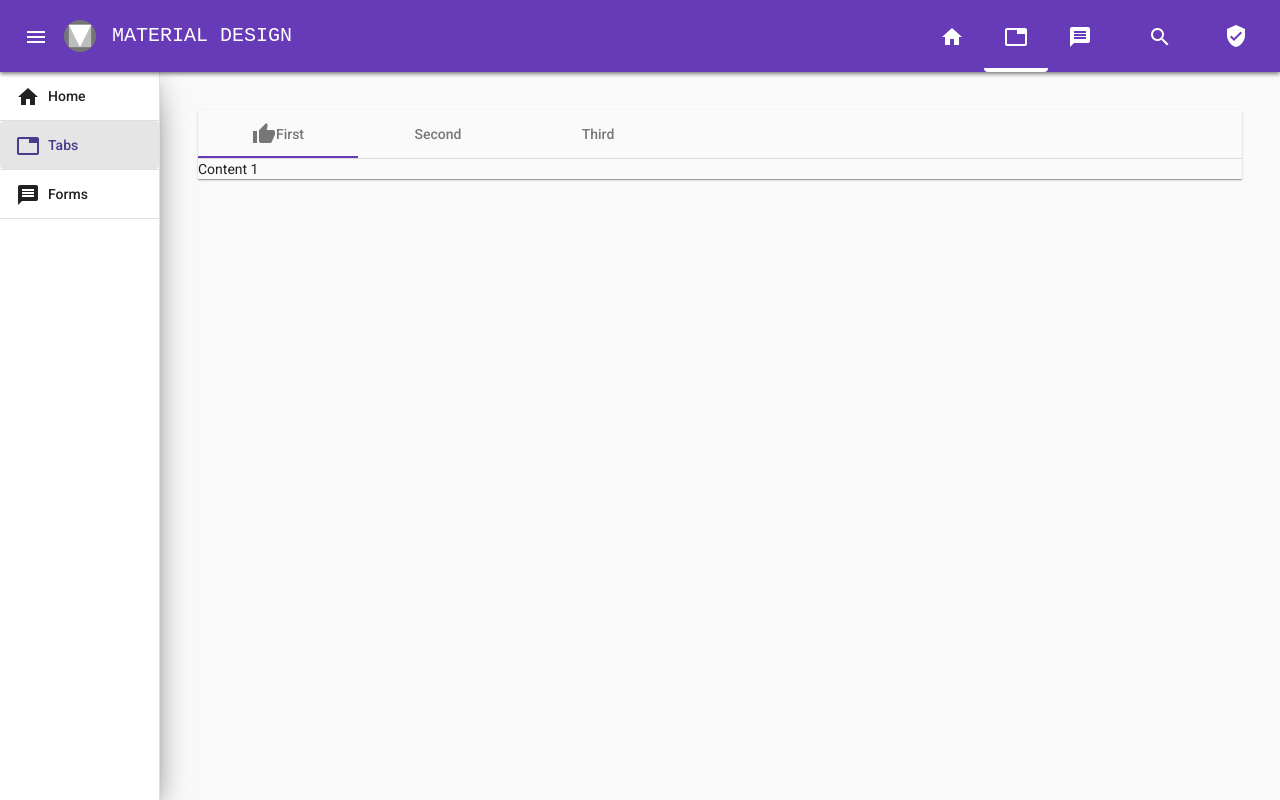
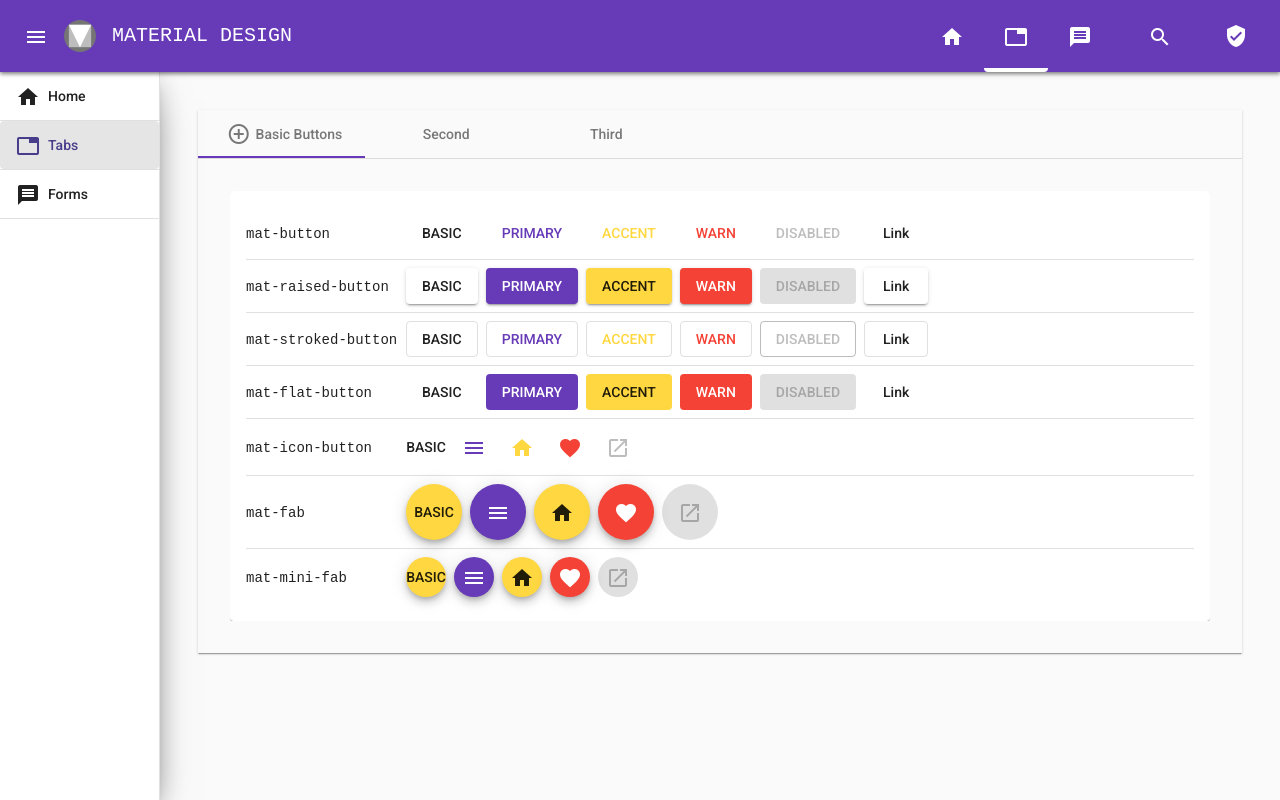
Before and after one commit to Drew-Miller/Material, an Angular app: page /tab in a window 1280 px wide. Built offline with nearby package versions, Linux system fonts and the light colour scheme.

Commit message:
added mat-button gallery to the application

```diff
--- /dev/null
+++ b/src/pages/tab/button-gallery/button-gallery.component.html
@@ -0,0 +1,84 @@
+<mat-card>
+  <mat-card-content>
+    <section>
+      <div class="table-label"><code>mat-button</code></div>
+      <div class="table-row">
+        <button mat-button>Basic</button>
+        <button mat-button color="primary">Primary</button>
+        <button mat-button color="accent">Accent</button>
+        <button mat-button color="warn">Warn</button>
+        <button mat-button disabled>Disabled</button>
+        <a mat-button href="https://google.com" target="_blank">Link</a>
+      </div>
+    </section>
+    <mat-divider></mat-divider>
+    <section>
+      <div class="table-label"><code>mat-raised-button</code></div>
+      <div class="table-row">
+        <button mat-raised-button>Basic</button>
+        <button mat-raised-button color="primary">Primary</button>
+        <button mat-raised-button color="accent">Accent</button>
+        <button mat-raised-button color="warn">Warn</button>
+        <button mat-raised-button disabled>Disabled</button>
+        <a mat-raised-button href="https://google.com" target="_blank">Link</a>
+      </div>
+    </section>
+    <mat-divider></mat-divider>
+    <section>
+      <div class="table-label"><code>mat-stroked-button</code></div>
+      <div class="table-row">
+        <button mat-stroked-button>Basic</button>
+        <button mat-stroked-button color="primary">Primary</button>
+        <button mat-stroked-button color="accent">Accent</button>
+        <button mat-stroked-button color="warn">Warn</button>
+        <button mat-stroked-button disabled>Disabled</button>
+        <a mat-stroked-button href="https://google.com" target="_blank">Link</a>
+      </div>
+    </section>
+    <mat-divider></mat-divider>
+    <section>
+      <div class="table-label"><code>mat-flat-button</code></div>
+      <div class="table-row">
+        <button mat-flat-button>Basic</button>
+        <button mat-flat-button color="primary">Primary</button>
+        <button mat-flat-button color="accent">Accent</button>
+        <button mat-flat-button color="warn">Warn</button>
+        <button mat-flat-button disabled>Disabled</button>
+        <a mat-flat-button href="https://google.com" target="_blank">Link</a>
+      </div>
+    </section>
+    <mat-divider></mat-divider>
+    <section>
+      <div class="table-label"><code>mat-icon-button</code></div>
+      <div class="table-row">
+        <button mat-icon-button>Basic</button>
+        <button mat-icon-button color="primary"><mat-icon>menu</mat-icon></button>
+        <button mat-icon-button color="accent"><mat-icon>home</mat-icon></button>
+        <button mat-icon-button color="warn"><mat-icon>favorite</mat-icon></button>
+        <a mat-icon-button href="https://google.com" target="_blank" disabled><mat-icon>open_in_new</mat-icon></a>
+      </div>
+    </section>
+    <mat-divider></mat-divider>
+    <section>
+      <div class="table-label"><code>mat-fab</code></div>
+      <div class="table-row">
+        <button mat-fab>Basic</button>
+        <button mat-fab color="primary"><mat-icon>menu</mat-icon></button>
+        <button mat-fab color="accent"><mat-icon>home</mat-icon></button>
+        <button mat-fab color="warn"><mat-icon>favorite</mat-icon></button>
+        <a mat-fab href="https://google.com" target="_blank" disabled><mat-icon>open_in_new</mat-icon></a>
+      </div>
+    </section>
+    <mat-divider></mat-divider>
+    <section>
+      <div class="table-label"><code>mat-mini-fab</code></div>
+      <div class="table-row">
+        <button mat-mini-fab>Basic</button>
+        <button mat-mini-fab color="primary"><mat-icon>menu</mat-icon></button>
+        <button mat-mini-fab color="accent"><mat-icon>home</mat-icon></button>
+        <button mat-mini-fab color="warn"><mat-icon>favorite</mat-icon></button>
+        <a mat-mini-fab href="https://google.com" target="_blank" disabled><mat-icon>open_in_new</mat-icon></a>
+      </div>
+    </section>
+  </mat-card-content>
+</mat-card>
--- /dev/null
+++ b/src/pages/tab/button-gallery/button-gallery.component.sass
@@ -0,0 +1,14 @@
+section
+  display: table
+
+.table-label
+  display: table-cell
+  min-width: 160px
+  margin-left: 8px
+
+.table-row
+  display: table-cell
+  width: 100%
+
+button
+  margin: 8px 8px 8px 0
--- a/src/pages/tab/main/tab.main.component.html
+++ b/src/pages/tab/main/tab.main.component.html
@@ -1,15 +1,21 @@
 <mat-tab-group class="mat-elevation-z1" dynamicHeight animationDuration="500ms">
   <mat-tab>
     <ng-template mat-tab-label>
-      <mat-icon>thumb_up</mat-icon>
-      First
+      <mat-icon>add_circle_outline</mat-icon>
+      Basic Buttons
     </ng-template>
-    Content 1
+    <button-gallery></button-gallery>
   </mat-tab>
-  <mat-tab label="Second">
+  <mat-tab>
+    <ng-template mat-tab-label>
+      Second
+    </ng-template>
     Content 2
   </mat-tab>
-  <mat-tab label="Third">
+  <mat-tab>
+    <ng-template mat-tab-label>
+      Third
+    </ng-template>
     Content 3
   </mat-tab>
 </mat-tab-group>
--- a/src/styles.sass
+++ b/src/styles.sass
@@ -18,6 +18,9 @@
   list-style: none
   padding: 0
   margin: 0
+
+button
+  text-transform: uppercase
 
 // ### Helfpul Classes ###
 // Used for area around the main content
@@ -103,3 +106,11 @@
 // Sets mat-icon-buttons inline inside of the input fields.
 .mat-form-field-suffix > button.mat-icon-button
   display: inline-block!important
+
+// ### Tab Styles ###
+mat-tab-body
+  padding: 2rem
+  min-height: 2rem
+
+.mat-tab-label-content mat-icon
+  margin: 0 0.3rem
```
Also changed, not shown: src/pages/tab/button-gallery/button-gallery.component.ts (added, +8 -0 lines), src/pages/tab/tab.module.ts (+8 -6 lines).
